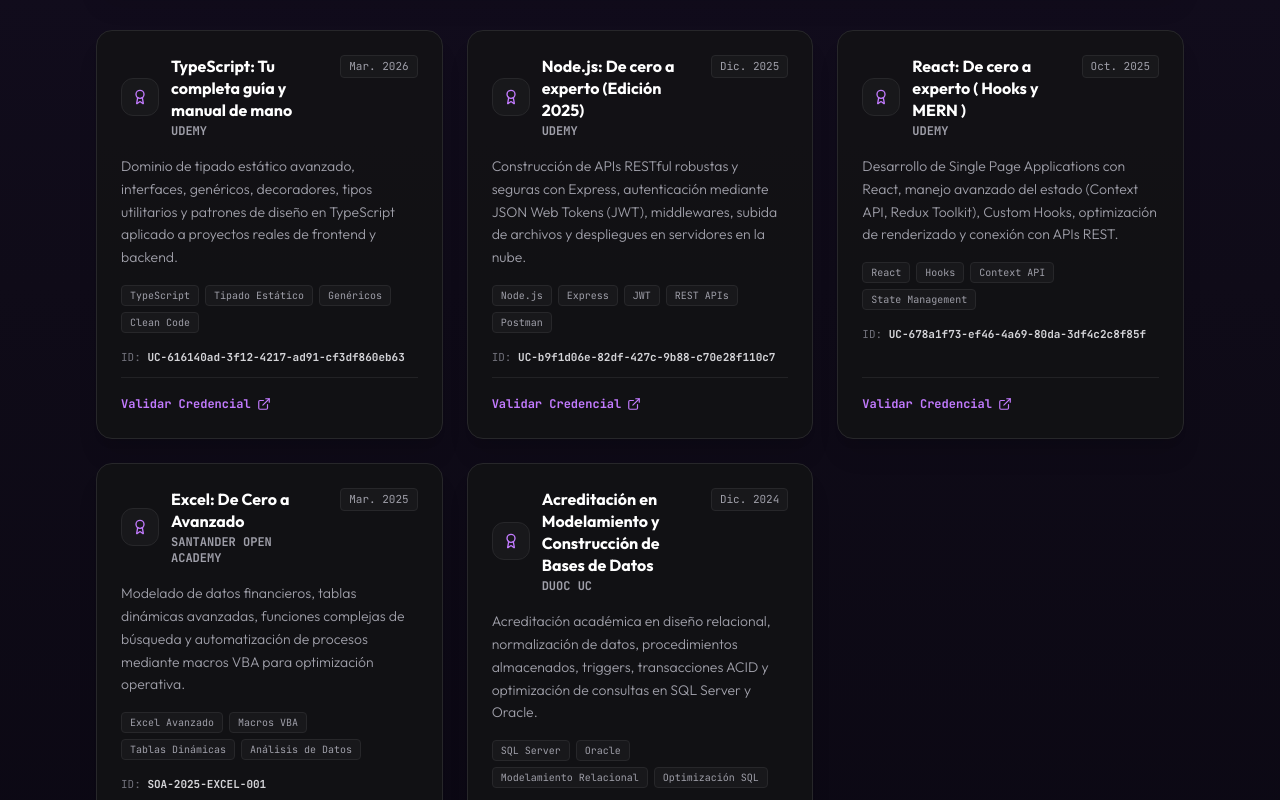
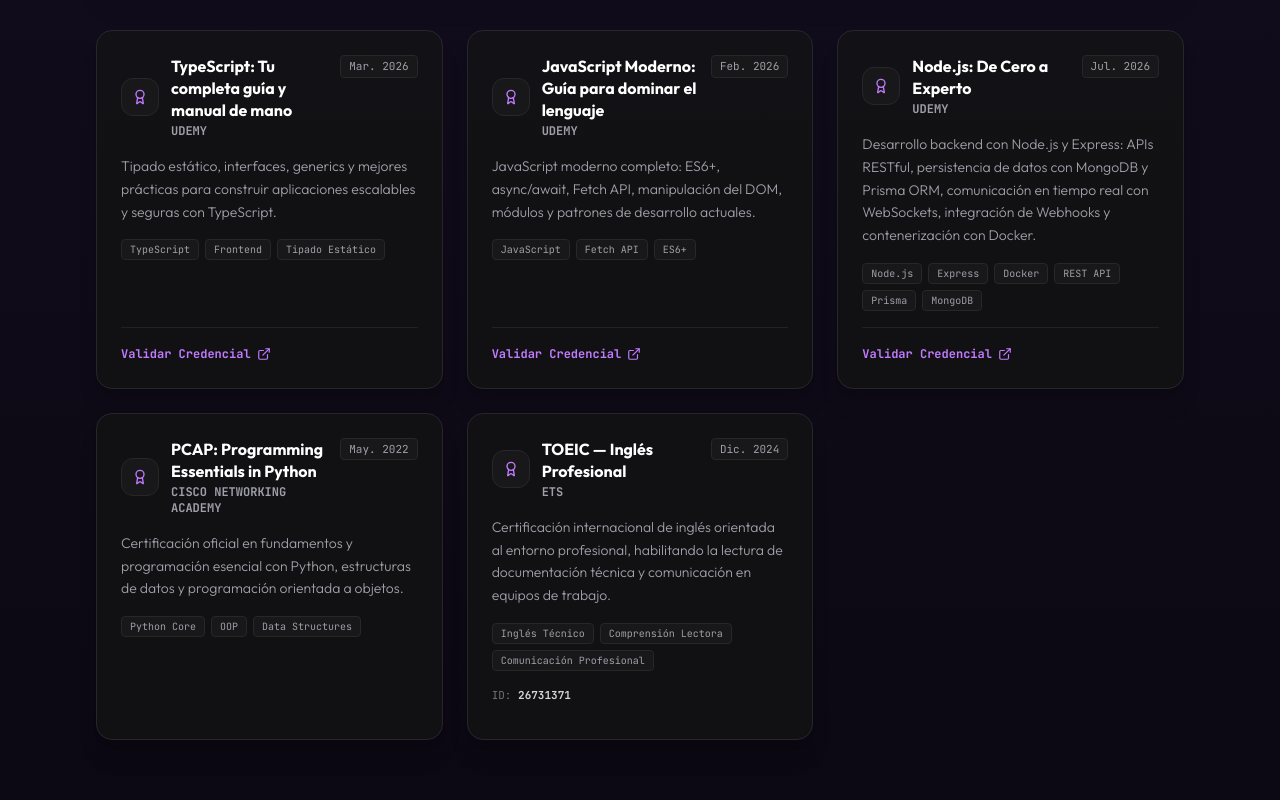
Before and after one commit to ElvisVE98/Portafolio-Web, a React (Vite) app: page / in a window 1280 px wide. Shown: the part 5720-6520 px from the top of the page. Built offline with nearby package versions, Linux system fonts and the light colour scheme.

Commit message:
Se arregla problemas de enlaces con certificaciones

```diff
--- a/src/data/certificaciones.data.ts
+++ b/src/data/certificaciones.data.ts
@@ -1,7 +1,7 @@
 /**
  * ============================================================================
  * ARCHIVO: src/data/certificaciones.data.ts
- * PROPÓSITO: Título universitario y certificaciones oficiales de Elvis Velásquez.
+ * PROPÓSITO: Título universitario y certificaciones oficiales reales de Elvis Velásquez.
  * ============================================================================
  */
 
@@ -15,10 +15,10 @@ export const CERTIFICACIONES: ItemCertificacion[] = [
     colorInstitucion: 'cyan',
     fecha: 'Feb. 2026',
     descripcion:
-      'Título profesional de Ingeniería en Informática, con formación integral en desarrollo de software, bases de datos relacionales, redes, arquitectura de sistemas y gestión de proyectos tecnológicos.',
-    habilidades: ['Desarrollo de Software', 'Programación Web', 'Bases de Datos', 'Arquitectura'],
+      'Título profesional de Ingeniería en Informática, con formación en desarrollo de software, bases de datos, redes y gestión de proyectos tecnológicos.',
+    habilidades: ['Desarrollo de Software', 'Programación', 'Bases de Datos'],
     idCertificado: '2481476133',
-    enlaceUrl: '/docs/5c6a45c9-bb80-4469-a494-eb095eac455c.pdf',
+    enlaceUrl: '/docs/certificadoTitulo.pdf',
     textoEnlace: 'Ver Certificado (PDF)',
     esEnlaceExterno: true
   },
@@ -29,67 +29,57 @@ export const CERTIFICACIONES: ItemCertificacion[] = [
     colorInstitucion: 'emerald',
     fecha: 'Mar. 2026',
     descripcion:
-      'Dominio de tipado estático avanzado, interfaces, genéricos, decoradores, tipos utilitarios y patrones de diseño en TypeScript aplicado a proyectos reales de frontend y backend.',
-    habilidades: ['TypeScript', 'Tipado Estático', 'Genéricos', 'Clean Code'],
-    idCertificado: 'UC-616140ad-3f12-4217-ad91-cf3df860eb63',
-    enlaceUrl: 'https://www.udemy.com/certificate/UC-616140ad-3f12-4217-ad91-cf3df860eb63/',
+      'Tipado estático, interfaces, generics y mejores prácticas para construir aplicaciones escalables y seguras con TypeScript.',
+    habilidades: ['TypeScript', 'Frontend', 'Tipado Estático'],
+    enlaceUrl: 'https://www.udemy.com/certificate/UC-0c19b4d6-a470-45fc-ba1e-93c098a11a20/',
     textoEnlace: 'Validar Credencial',
     esEnlaceExterno: true
   },
   {
-    id: 'udemy-node',
-    nombre: 'Node.js: De cero a experto (Edición 2025)',
+    id: 'udemy-javascript',
+    nombre: 'JavaScript Moderno: Guía para dominar el lenguaje',
     institucion: 'UDEMY',
-    colorInstitucion: 'emerald',
-    fecha: 'Dic. 2025',
+    colorInstitucion: 'cyan',
+    fecha: 'Feb. 2026',
     descripcion:
-      'Construcción de APIs RESTful robustas y seguras con Express, autenticación mediante JSON Web Tokens (JWT), middlewares, subida de archivos y despliegues en servidores en la nube.',
-    habilidades: ['Node.js', 'Express', 'JWT', 'REST APIs', 'Postman'],
-    idCertificado: 'UC-b9f1d06e-82df-427c-9b88-c70e28f110c7',
-    enlaceUrl: 'https://www.udemy.com/certificate/UC-b9f1d06e-82df-427c-9b88-c70e28f110c7/',
+      'JavaScript moderno completo: ES6+, async/await, Fetch API, manipulación del DOM, módulos y patrones de desarrollo actuales.',
+    habilidades: ['JavaScript', 'Fetch API', 'ES6+'],
+    enlaceUrl: 'https://www.udemy.com/certificate/UC-cbc23a2f-34b7-421f-a0a2-728c6aa39ca1/',
     textoEnlace: 'Validar Credencial',
     esEnlaceExterno: true
   },
   {
-    id: 'udemy-react',
-    nombre: 'React: De cero a experto ( Hooks y MERN )',
+    id: 'udemy-nodejs',
+    nombre: 'Node.js: De Cero a Experto',
     institucion: 'UDEMY',
-    colorInstitucion: 'emerald',
-    fecha: 'Oct. 2025',
+    colorInstitucion: 'cyan',
+    fecha: 'Jul. 2026',
     descripcion:
-      'Desarrollo de Single Page Applications con React, manejo avanzado del estado (Context API, Redux Toolkit), Custom Hooks, optimización de renderizado y conexión con APIs REST.',
-    habilidades: ['React', 'Hooks', 'Context API', 'State Management'],
-    idCertificado: 'UC-678a1f73-ef46-4a69-80da-3df4c2c8f85f',
-    enlaceUrl: 'https://www.udemy.com/certificate/UC-678a1f73-ef46-4a69-80da-3df4c2c8f85f/',
+      'Desarrollo backend con Node.js y Express: APIs RESTful, persistencia de datos con MongoDB y Prisma ORM, comunicación en tiempo real con WebSockets, integración de Webhooks y contenerización con Docker.',
+    habilidades: ['Node.js', 'Express', 'Docker', 'REST API', 'Prisma', 'MongoDB'],
+    enlaceUrl: 'https://www.udemy.com/certificate/UC-e042e003-4a32-44d7-8a21-60f08e555f61/',
     textoEnlace: 'Validar Credencial',
     esEnlaceExterno: true
   },
   {
-    id: 'santander-excel',
-    nombre: 'Excel: De Cero a Avanzado',
-    institucion: 'SANTANDER OPEN ACADEMY',
-    colorInstitucion: 'red',
-    fecha: 'Mar. 2025',
+    id: 'cisco-python',
+    nombre: 'PCAP: Programming Essentials in Python',
+    institucion: 'CISCO NETWORKING ACADEMY',
+    colorInstitucion: 'emerald',
+    fecha: 'May. 2022',
     descripcion:
-      'Modelado de datos financieros, tablas dinámicas avanzadas, funciones complejas de búsqueda y automatización de procesos mediante macros VBA para optimización operativa.',
-    habilidades: ['Excel Avanzado', 'Macros VBA', 'Tablas Dinámicas', 'Análisis de Datos'],
-    idCertificado: 'SOA-2025-EXCEL-001',
-    enlaceUrl: 'https://www.santanderopenacademy.com/',
-    textoEnlace: 'Validar Credencial',
-    esEnlaceExterno: true
+      'Certificación oficial en fundamentos y programación esencial con Python, estructuras de datos y programación orientada a objetos.',
+    habilidades: ['Python Core', 'OOP', 'Data Structures']
   },
   {
-    id: 'duoc-bd',
-    nombre: 'Acreditación en Modelamiento y Construcción de Bases de Datos',
-    institucion: 'DUOC UC',
+    id: 'ets-toeic',
+    nombre: 'TOEIC — Inglés Profesional',
+    institucion: 'ETS',
     colorInstitucion: 'cyan',
     fecha: 'Dic. 2024',
     descripcion:
-      'Acreditación académica en diseño relacional, normalización de datos, procedimientos almacenados, triggers, transacciones ACID y optimización de consultas en SQL Server y Oracle.',
-    habilidades: ['SQL Server', 'Oracle', 'Modelamiento Relacional', 'Optimización SQL'],
-    idCertificado: 'ACR-BD-2024-DUOC',
-    enlaceUrl: '/docs/5c6a45c9-bb80-4469-a494-eb095eac455c.pdf',
-    textoEnlace: 'Ver Acreditación',
-    esEnlaceExterno: true
+      'Certificación internacional de inglés orientada al entorno profesional, habilitando la lectura de documentación técnica y comunicación en equipos de trabajo.',
+    habilidades: ['Inglés Técnico', 'Comprensión Lectora', 'Comunicación Profesional'],
+    idCertificado: '26731371'
   }
 ];
```
